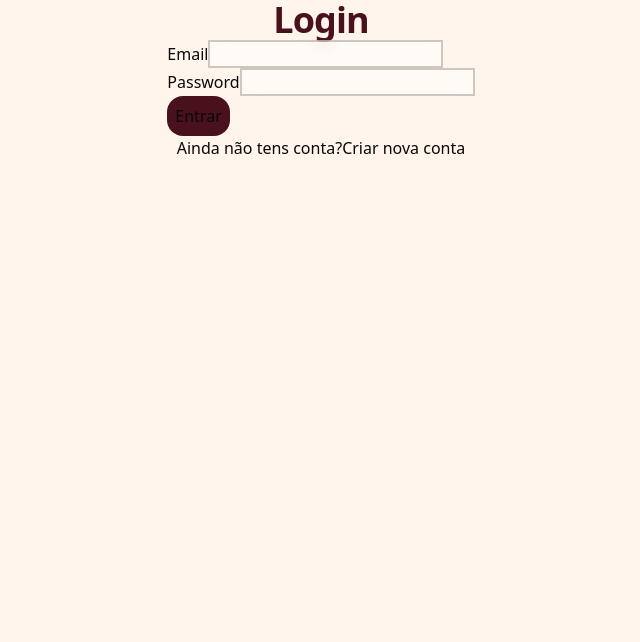
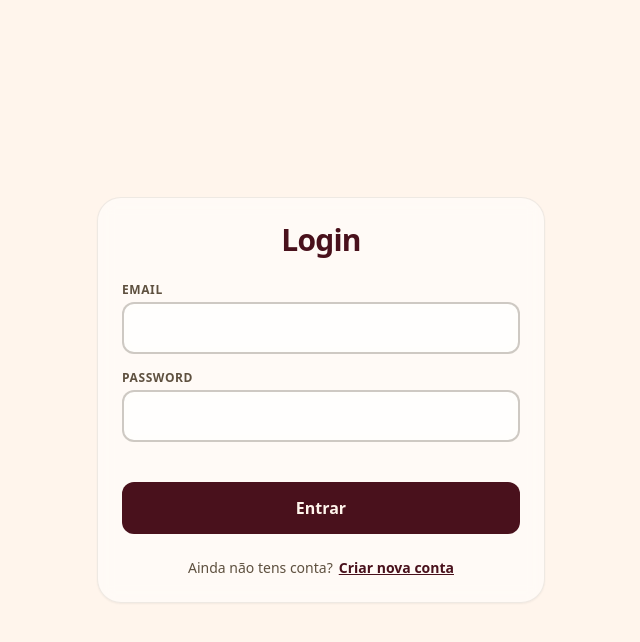
Before and after one commit to correia-henrique16/wavi-fit, a Next.js app: page /login in a window 1280 px wide. Shown: the top 642 px of the page, without its empty margins (319-959 px from the left). Built offline with nearby package versions, Linux system fonts and the light colour scheme.

Commit message:
Estilização login page

```diff
--- a/src/app/(auth)/login/page.tsx
+++ b/src/app/(auth)/login/page.tsx
@@ -1,16 +1,23 @@
 import LoginForm from "@/components/auth/LoginForm";
+import Link from "next/link";
 
 export default function LoginPage() {
     return(
-        <main className="centered-flex flex-col">
-            <h1>Login</h1>
+        <main className="min-h-screen flex items-center justify-center p-4">
+            <div className="w-full max-w-md bg-white/50 backdrop-blur-sm p-6 rounded-3xl border border-castanho/10 shadow-xs flex flex-col gap-6">
 
-            <LoginForm />
+                <h1 className="text-3xl font-bold text-bordeaux text-center">Login</h1>
 
-            <p>
-                Ainda não tens conta?
-                <a href="/register">Criar nova conta</a>
-            </p>
+                <LoginForm />
+
+                <p className="text-sm font-medium text-castanho text-center flex items-center justify-center gap-1.5">
+                    Ainda não tens conta?
+                    <Link href="/register"
+                     className="text-bordeaux font-bold underline hover:opacity-80 transition-all">
+                        Criar nova conta
+                    </Link>
+                </p>
+            </div>
         </main>
     )
 }
--- a/src/components/auth/LoginForm.tsx
+++ b/src/components/auth/LoginForm.tsx
@@ -14,16 +14,24 @@ export default function LoginForm() {
     ]
 
     return(
-        <form onSubmit={handleSubmit}>
-            <div>
-                <label htmlFor="email-input">Email</label>
+        <form onSubmit={handleSubmit} className="flex flex-col gap-4 w-full">
+            <div className="flex flex-col gap-1">
+                <label htmlFor="email-input"
+                 className="text-xs font-bold text-castanho uppercase tracking-wider">
+                    Email
+                </label>
                 <input type="email" name='email' id="email-input"
+                 className="w-full p-3 rounded-xl text-bordeaux font-medium"
                 />
             </div>
 
-            <div>
-                <label htmlFor="password-input">Password</label>
+            <div className="flex flex-col gap-1">
+                <label htmlFor="password-input"
+                 className="text-xs font-bold text-castanho uppercase tracking-wider">
+                    Password
+                </label>
                 <input type="password" name='password' id="password-input"
+                 className="w-full p-3 rounded-xl text-bordeaux font-medium"
                 />
             </div>
 
@@ -35,7 +43,8 @@ export default function LoginForm() {
                 )}
             </div>
 
-            <button type="submit" disabled={loading}>
+            <button type="submit" disabled={loading}
+             className="w-full py-3.5 bg-bordeaux text-bg font-bold rounded-xl hover:opacity-95 active:scale-95 transition-all cursor-pointer text-center mt-2 disabled:opacity-50">
                 {loading ? 'A carregar...' : 'Entrar'}
             </button>
 
```
